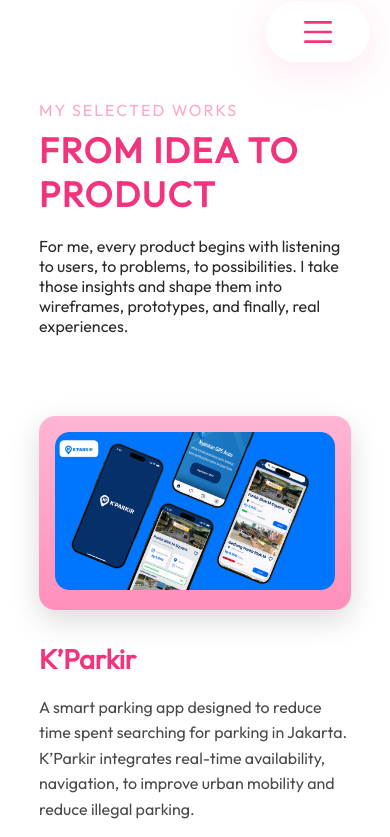
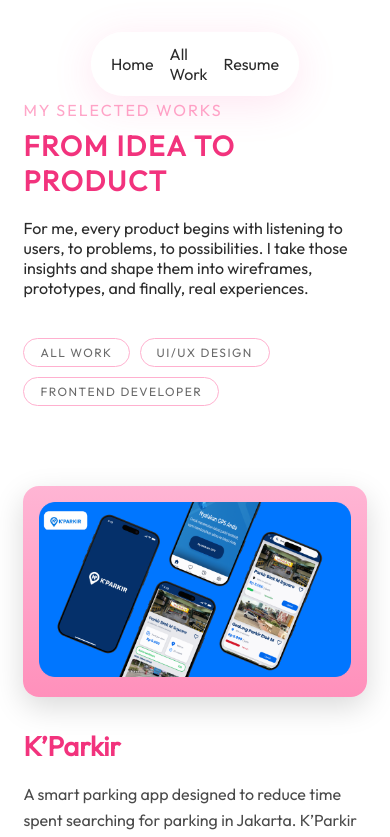
Before and after one commit to sabrintsya/Portfolio-Website, a React (Vite) app: page /portfolio in a window 390 px wide. Shown: the top 837 px of the page. Built offline with nearby package versions, Linux system fonts and the light colour scheme.

Commit message:
add all work

```diff
--- a/src/components/Navbar/Navbar.jsx
+++ b/src/components/Navbar/Navbar.jsx
@@ -37,25 +37,23 @@
           alt="menu-button"
           onClick={() => setMenuOpen(!menuOpen)}
         />
-        <ul className={`${styles.menuItems} ${menuOpen && styles.menuOpen}`}
-          onClick={() => setMenuOpen(false)}>
-          <li>
+        <ul className={`${styles.menuItems} ${menuOpen ? styles.menuOpen : ""}`}>
+          <li onClick={() => setMenuOpen(false)}>
             <Link to="/">Home</Link>
           </li>
-          <li>
-            <Link to="/portfolio">All work</Link>
+          <li onClick={() => setMenuOpen(false)}>
+            <Link to="/portfolio">All Work</Link>
           </li>
-          <li>
+          <li onClick={() => setMenuOpen(false)}>
             <a
               href={cvFile}
               download="Sabrina_Natasya_Bilbina_UI_UX_Designer_CV.pdf"
-              className={styles.resume}
             >
               Resume
             </a>
           </li>
+        </ul>
 
-        </ul>
       </div>
     </nav>
   );
--- a/src/components/Navbar/Navbar.module.css
+++ b/src/components/Navbar/Navbar.module.css
@@ -54,68 +54,17 @@
     color: var(--color-accent);
 }
 
-
-
-@media screen and (max-width: 830px) {
-    .navbar {
-  left: auto;
-  right: 20px;
-  transform: none;
-}
-
-
+@media screen and (max-width: 640px) {
   .menu {
-        position: absolute;
-        right: 0;
-        flex-direction: column;
-        align-items: flex-end;
-        gap: 11px;
-        z-index: 3;
-    }
-
-    .menu.scrolled {
-        position: absolute;
-        left: auto;
-        right: 0;
-        transform: none;
-        background: none;
-        backdrop-filter: none;
-        padding: 0;
-        border-radius: 0;
-        box-shadow: none;
-    }
-
-    .menuBtn {
-        display: block;
-        cursor: pointer;
-        width: 32px;
-        height: 32px;
+    padding: 12px 20px;
   }
 
   .menuItems {
-        display: none;
-        flex-direction: column;
-        align-items: center;
-        gap: 10px;
-        border-radius: 10px;
-        background: linear-gradient(0deg, rgb(242, 51, 125, 1) 20%, rgb(242, 51, 125, 0.2) 100%);
-        padding: 24px 33px;
-        height: auto;
-        box-shadow: 0 0 4px 0 rgba(0, 0, 0, 0.25);
+    justify-content: center;
+    gap: 16px;
   }
 
   .menuItems a {
-        font-size: 18px;
-        color: var(--color-bg);
-        text-decoration: none;
-    }
-
-    .menuItems a:hover {
-        color: var(--color-text);
-    }
-
-    .menuOpen {
-        display: flex;
-        z-index: 1;
+    font-size: 16px;
   }
 }
--- a/src/components/Portfolio/Portfolio.jsx
+++ b/src/components/Portfolio/Portfolio.jsx
@@ -1,4 +1,4 @@
-import React, { useEffect } from "react";
+import React, { useEffect, useState } from "react";
 import styles from "./Portfolio.module.css";
 import { PortfolioCard } from "./PortfolioCard";
 import { Link } from "react-router-dom";
@@ -7,6 +7,9 @@
   useEffect(() => {
     window.scrollTo(0, 0);
   }, []);
+
+  const [activeFilter, setActiveFilter] = useState("all");
+
   const portfolio = [
     {
       id: "kparkir",
@@ -15,7 +18,8 @@
       description: "A smart parking app designed to reduce time spent searching for parking in Jakarta. K’Parkir integrates real-time availability, navigation, to improve urban mobility and reduce illegal parking.",
       demo: "https://www.figma.com/design/tgp09Q84VoR5j3PSiz56OG/UI-Design-K%E2%80%99Parkir--TEAM-4FA-?node-id=0-1&t=0kYNLicYsYJAGJzN-1",
       source: "https://www.canva.com/design/DAG2sQv1ZgY/mg5SR5hQ9SBsEZ4eeCfjfg/edit?utm_content=DAG2sQv1ZgY&utm_campaign=designshare&utm_medium=link2&utm_source=sharebutton",
-      type: "case-study"
+      type: "case-study",
+      role: "uiux"
     },
     {
       id: "reqtify",
@@ -24,7 +28,8 @@
       description: "Redesigning Spotify Experience  : Spotify ReqTify - Optimizing Content Availability on Spotif This project was executed as part of the Startup Campus UI/UX Design 2025 program. ",
       demo: "https://www.figma.com/board/QMwPmcta4QEIcOhLQMol7V/Spotify-Research---Team-1?node-id=0-1&t=9l5QqLpsoWVQurpV-1",
       source: "https://www.figma.com/design/CKFhVcvDKB5PxwtMAn3Aea/Team-1---Prototype?node-id=0-1&t=k9KKeZfPhl5oNao3-1",
-      type: "case-study"
+      type: "case-study",
+      role: "uiux"
     },
     {
       id: "ui-ux-differences",
@@ -32,7 +37,8 @@
       imageSrc: "portfolio/A-1.1 Sabrina Natasya Bilbina.png",
       description: "An analytical presentation exploring the fundamental differences between User Interface and User Experience through real-world product observations, scoring 91/100.",
       demo: "https://www.canva.com/design/DAGugx-Rkg0/1pvKg5o7WFzKJLHIEWBiyA/edit?utm_content=DAGugx-Rkg0&utm_campaign=designshare&utm_medium=link2&utm_source=sharebutton",
-     type: "presentation"
+      type: "presentation",
+      role: "uiux"
     },
     {
       id: "beauty-preneur",
@@ -41,7 +47,8 @@
       description: "A platform that provides makeup training and beauty sessions to help women gain skills and access job opportunities. Includes a budgeting tool to find the right price for makeup needs.",
       demo: "https://beauty-preneur-official.netlify.app/",
       source: "https://medium.com/@sabrinatsya/empowering-underserved-women-through-ux-case-study-of-beautypreneur-8d36b0b564ce",
-      type: "case-study"
+      type: "case-study",
+      role: "uiux, frontend developer"
     },
     {
       id: "sibi",
@@ -50,7 +57,8 @@
       description: "A mental health companion for Indonesian mothers during pregnancy and postpartum. Features anonymous chat, bonding classes, and access to local resources.",
       demo: "https://www.figma.com/design/xQs3X179UkOsKJBj0axGhP/Basic-Course---4.2-Landing-Page-Design-Challenge--Sabrina-Natasya-Bilbina-?node-id=2009-1322&t=jCoNeCbhKa2sqkOg-1",
       source: "https://medium.com/design-bootcamp/case-study-ux-designing-sibi-a-mental-health-companion-for-indonesian-mothers-5e27043eb9a2",
-      type: "case-study"
+      type: "case-study",
+      role: "uiux"
     },
     {
       id: "hermoney",
@@ -59,7 +67,8 @@
       description: "A financial education platform designed for women to learn inclusively and affordably. Focused on accessibility, empowerment, and breaking financial barriers.",
       demo: "https://hermoney.netlify.app/",
       source: "https://medium.com/@sabrinatsya/breaking-the-cycle-a-ux-case-study-on-women-poverty-and-financial-education-a0e1b8ef808a",
-      type: "case-study"
+      type: "case-study",
+      role: "uiux, frontend developer"
     },
     {
       id: "bmi-calculator",
@@ -68,7 +77,8 @@
       description: "A lightweight tool to calculate Body Mass Index (BMI) instantly. It provides clear results with categorized health ranges, for users to understand their wellness levels.",
       demo: "https://bmitor.netlify.app/",
       source: "https://github.com/sabrintsya/BMI-Calculator-Repo",
-      type: "github"
+      type: "github",
+      role: "frontend developer"
     },
     {
       id: "katik",
@@ -77,7 +87,8 @@
       description: "A web app for accurate geometry calculations. it helps student practice formulas efficiently while improving their understanding of basic math concepts.",
       demo: "https://revou-fundamental-course.github.io/25-dec-23-sabrintsya.github.io/",
       source: "https://github.com/revou-fundamental-course/25-dec-23-sabrintsya.github.io",
-      type: "github"
+      type: "github",
+      role: "frontend developer"
     },
     {
       id: "furnihaven",
@@ -86,7 +97,8 @@
       description: "A furniture landing page that showcases modern and functional designs. space saving pieces for daily living, while emphasizing comfort.",
       demo: "https://furnihaven.netlify.app/",
       source: "https://github.com/sabrintsya/Furnihaven-Landingpage",
-      type: "github"
+      type: "github",
+      role: "frontend developer"
     },
     {
       id: "sourcenews",
@@ -95,7 +107,8 @@
       description: "A responsive landing page for a digital news platform. Designed to provide quick access to the latest headlines and categorized information.",
       demo: "https://sourcnews.netlify.app/",
       source: "https://github.com/sabrintsya/SourceNews",
-      type: "github"
+      type: "github",
+      role: "frontend developer"
     },
     {
       id: "bookshelf-app",
@@ -104,13 +117,22 @@
       description: "A web app to manage personal reading lists efficiently. Users can add, track, and organize books they have read or plan to read.",
       demo: "https://webbookshelf.netlify.app/",
       source: "https://github.com/sabrintsya/bookshelfapp",
-      type: "github"
+      type: "github",
+      role: "frontend developer"
     }
 
   ];
 
-   const featured = portfolio.slice(0, 3);
-  const displayed = showAll ? portfolio : featured;
+  const filteredPortfolio =
+    activeFilter === "all"
+      ? portfolio
+      : portfolio.filter((item) =>
+        item.role.includes(activeFilter)
+      );
+
+  const featured = filteredPortfolio.slice(0, 3);
+  const displayed = showAll ? filteredPortfolio : featured;
+
 
   return (
     <section className={styles.container}>
@@ -121,6 +143,34 @@
         possibilities. I take those insights and shape them into wireframes,
         prototypes, and finally, real experiences.
       </h4>
+
+      {showAll && (
+        <div className={styles.filters}>
+          <button
+            className={`${styles.filterButton} ${activeFilter === "all" ? styles.active : ""
+              }`}
+            onClick={() => setActiveFilter("all")}
+          >
+            All Work
+          </button>
+
+          <button
+            className={`${styles.filterButton} ${activeFilter === "uiux" ? styles.active : ""
+              }`}
+            onClick={() => setActiveFilter("uiux")}
+          >
+            UI/UX Design
+          </button>
+
+          <button
+            className={`${styles.filterButton} ${activeFilter === "frontend" ? styles.active : ""
+              }`}
+            onClick={() => setActiveFilter("frontend")}
+          >
+            Frontend Developer
+          </button>
+        </div>
+      )}
 
       <div className={styles.list}>
         {displayed.map((item) => (
--- a/src/components/Portfolio/Portfolio.module.css
+++ b/src/components/Portfolio/Portfolio.module.css
@@ -55,3 +55,69 @@
   padding: 10px 24px;
   text-decoration: none;
 }
+
+
+.filters {
+  display: flex;
+  gap: 14px;
+  margin-top: 48px;
+  margin-bottom: 24px;
+  flex-wrap: wrap;
+}
+
+.filters button {
+  font-family: inherit;
+  font-size: 0.85rem;
+  letter-spacing: 1.5px;
+  text-transform: uppercase;
+
+  padding: 8px 20px;
+  border-radius: 999px;
+
+  background: transparent;
+  border: 1.5px solid var(--color-secondary);
+  color: var(--color-text);
+
+  cursor: pointer;
+  transition: all 0.25s ease;
+  opacity: 0.7;
+}
+
+.filters button:hover {
+  opacity: 1;
+  background-color: rgba(0, 0, 0, 0.04);
+}
+
+
+.active {
+  background-color: var(--color-primary);
+  color: #fff;
+  border-color: var(--color-primary);
+  opacity: 1;
+}
+
+
+@media screen and (max-width: 768px) {
+  .container {
+    margin-left: 6%;
+    margin-right: 6%;
+  }
+
+  .list {
+    gap: 4rem;
+  }
+
+  .title {
+    font-size: 28px;
+  }
+
+  .filters {
+    gap: 10px;
+    margin-top: 32px;
+  }
+
+  .filters button {
+    font-size: 0.75rem;
+    padding: 6px 16px;
+  }
+}
```
Lines whose indentation alone changed are shown as unchanged.
